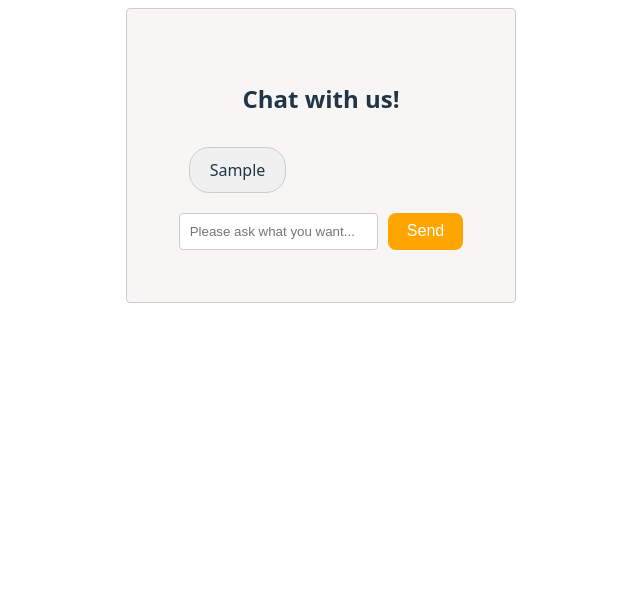
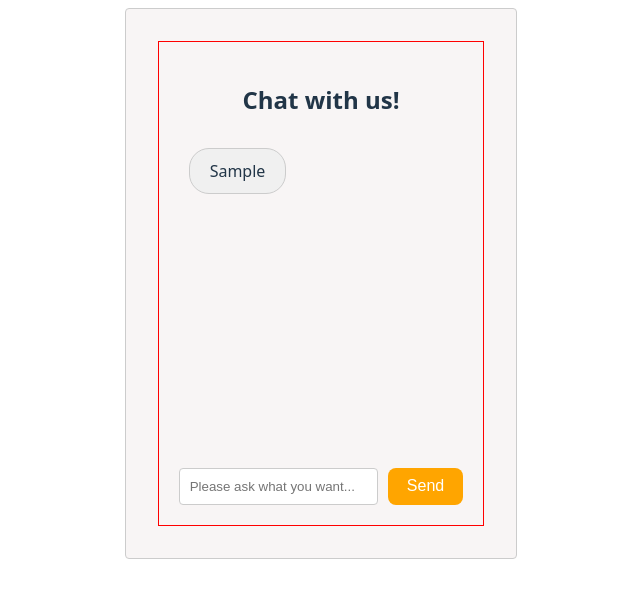
Before and after one commit to rayakhader/Chat-UI, a React (Vite) app: page / in a window 1280 px wide. Both pictures are taken after typing "Sample" into the empty fields and a click on the button "Send". Shown: the top 598 px of the page, without its empty margins (319-959 px from the left). Built offline with nearby package versions, Linux system fonts and the light colour scheme.

Commit message:
edit the input actions

```diff
--- a/src/components/SearchBar.tsx
+++ b/src/components/SearchBar.tsx
@@ -1,27 +1,29 @@
-import  { useState, type Dispatch, type SetStateAction } from 'react'
+import { useState, type Dispatch, type SetStateAction } from 'react'
 import type { Msg } from './Chat'
 type SearchBarProps = {
-    messages:Msg[],
+    messages: Msg[],
     setMessages: Dispatch<SetStateAction<Msg[]>>
 }
 
-function SearchBar({messages,setMessages}:SearchBarProps) {
-    const[prompt, setPrompt] = useState('')
-    function handleSend(){
-        if(!prompt.trim()) alert("Prompt can't be empty")
+function SearchBar({ messages, setMessages }: SearchBarProps) {
+    const [prompt, setPrompt] = useState('')
+    function handleSend() {
+        if (!prompt.trim()) alert("Prompt can't be empty")
+        else {
             setPrompt('')
-        setMessages([...messages,{
-            content:prompt
+            setMessages([...messages, {
+                content: prompt
             }])
         }
-    function handleKeyDown(event:React.KeyboardEvent<HTMLInputElement>){
-        if(event.key ==='Enter'){
+    }
+    function handleKeyDown(event: React.KeyboardEvent<HTMLInputElement>) {
+        if (event.key === 'Enter') {
             handleSend()
         }
     }
     return (
         <div className='search-bar'>
-        <input className='search-input' type='text' placeholder='Please ask what you want...' value={prompt} onChange={(e)=>setPrompt(e.target.value)} onKeyDown={handleKeyDown} />
+            <input className='search-input' type='text' placeholder='Please ask what you want...' value={prompt} onChange={(e) => setPrompt(e.target.value)} onKeyDown={handleKeyDown} />
             <button className='send-btn' onClick={handleSend}>
                 Send
             </button>
--- a/src/components/chat.css
+++ b/src/components/chat.css
@@ -2,6 +2,7 @@
     padding: 20px;
     max-width: 600px;
     margin: 0 auto;
+    border: 1px solid red;
 }
 
 .welcome-message {
@@ -20,6 +21,8 @@
     display: flex;
     flex-direction: column;
     gap: 4px;
+    overflow: auto;
+    height: 300px;
 }
 
 .message {
```
Lines whose indentation alone changed are shown as unchanged.
